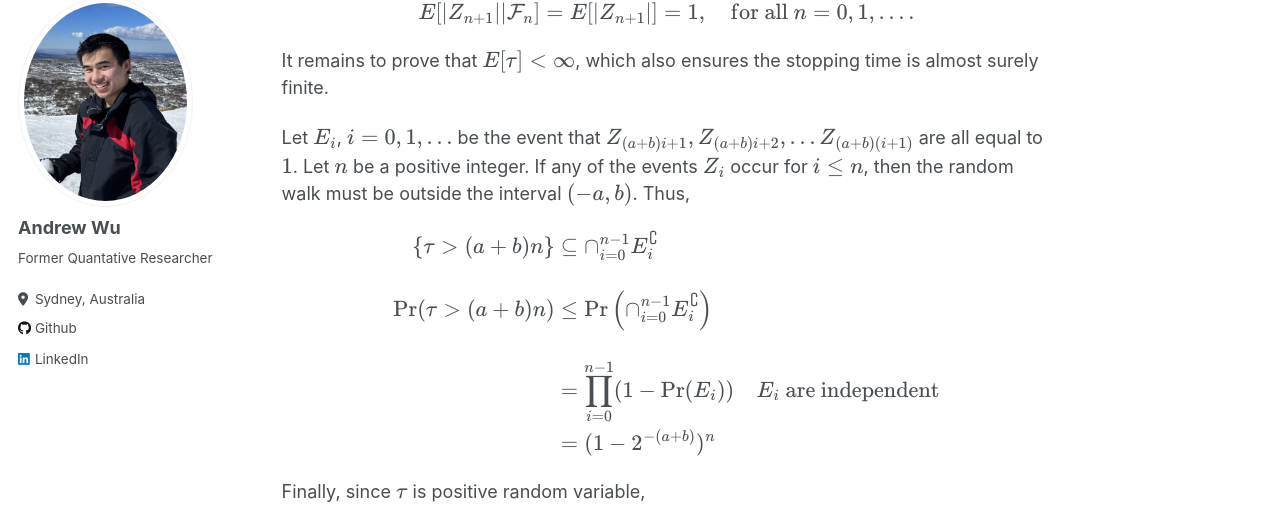
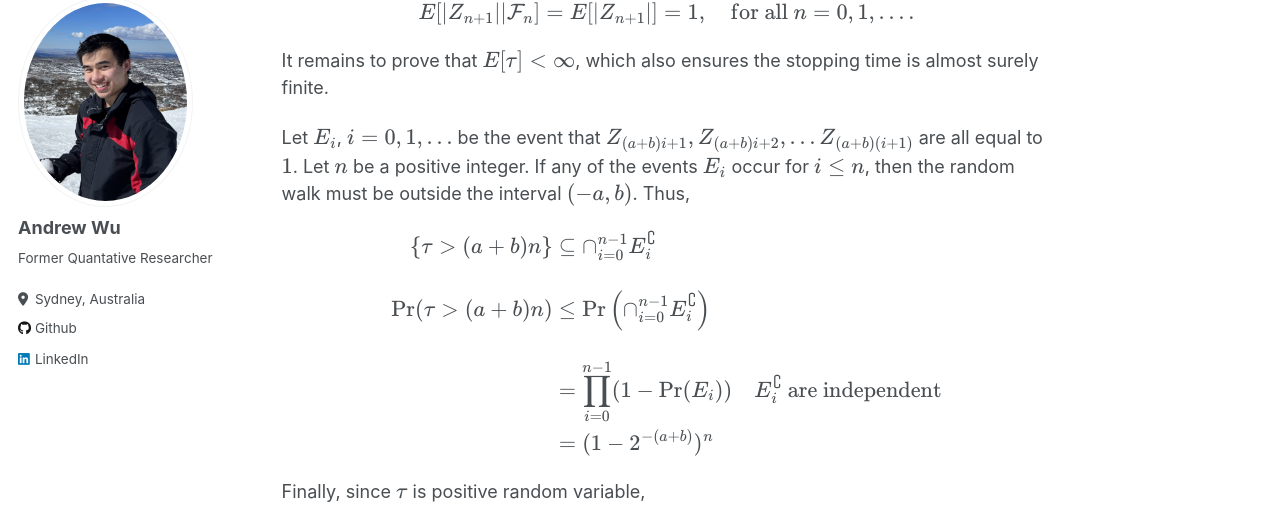
Before and after one commit to BrownianNotion/BrownianNotion.github.io, a Jekyll site: the page built from _posts/2024-05-13-blog-post-1.md, in a window 1280 px wide and 900 px high, scrolled down 2214 px. Shown: the part 109-638 px from the top of the window. Built offline with Jekyll 4.4.1, drawn with Linux system fonts in a browser that asks for light colours.

Commit message:
Fix: typo post 1

```diff
--- a/_posts/2024-05-13-blog-post-1.md
+++ b/_posts/2024-05-13-blog-post-1.md
@@ -93,13 +93,13 @@ $$
 
 It remains to prove that \\(E[\tau]<\infty\\), which also ensures the stopping time is almost surely finite.
 
-Let \\(E_{i}\\), \\(i=0,1,\ldots\\) be the event that \\(Z_{(a+b)i + 1}, Z_{(a+b)i+2},\ldots Z_{(a+b)(i+1)}\\) are all equal to \\(1\\). Let \\(n\\) be a positive integer. If any of the events \\(Z_i\\) occur for \\(i\leq n\\), then the random walk must be outside the interval \\((-a, b)\\). Thus,
+Let \\(E_{i}\\), \\(i=0,1,\ldots\\) be the event that \\(Z_{(a+b)i + 1}, Z_{(a+b)i+2},\ldots Z_{(a+b)(i+1)}\\) are all equal to \\(1\\). Let \\(n\\) be a positive integer. If any of the events \\(E_i\\) occur for \\(i\leq n\\), then the random walk must be outside the interval \\((-a, b)\\). Thus,
 
 $$
   \begin{align}
     \{\tau > (a+b)n \} & \subseteq \cap_{i=0}^{n-1} E_{i}^{\complement} \\[1em]
     \Pr(\tau > (a+b)n) &\leq \Pr\left(\cap_{i=0}^{n-1} E_{i}^{\complement} \right) \\[1em]
-    & = \prod_{i=0}^{n-1} (1 - \Pr(E_i)) \quad E_i\text{ are independent}\\
+    & = \prod_{i=0}^{n-1} (1 - \Pr(E_i)) \quad E_i^{\complement}\text{ are independent}\\
     & = (1 - 2^{-(a+b)})^{n}
     \end{align}
 $$
```
